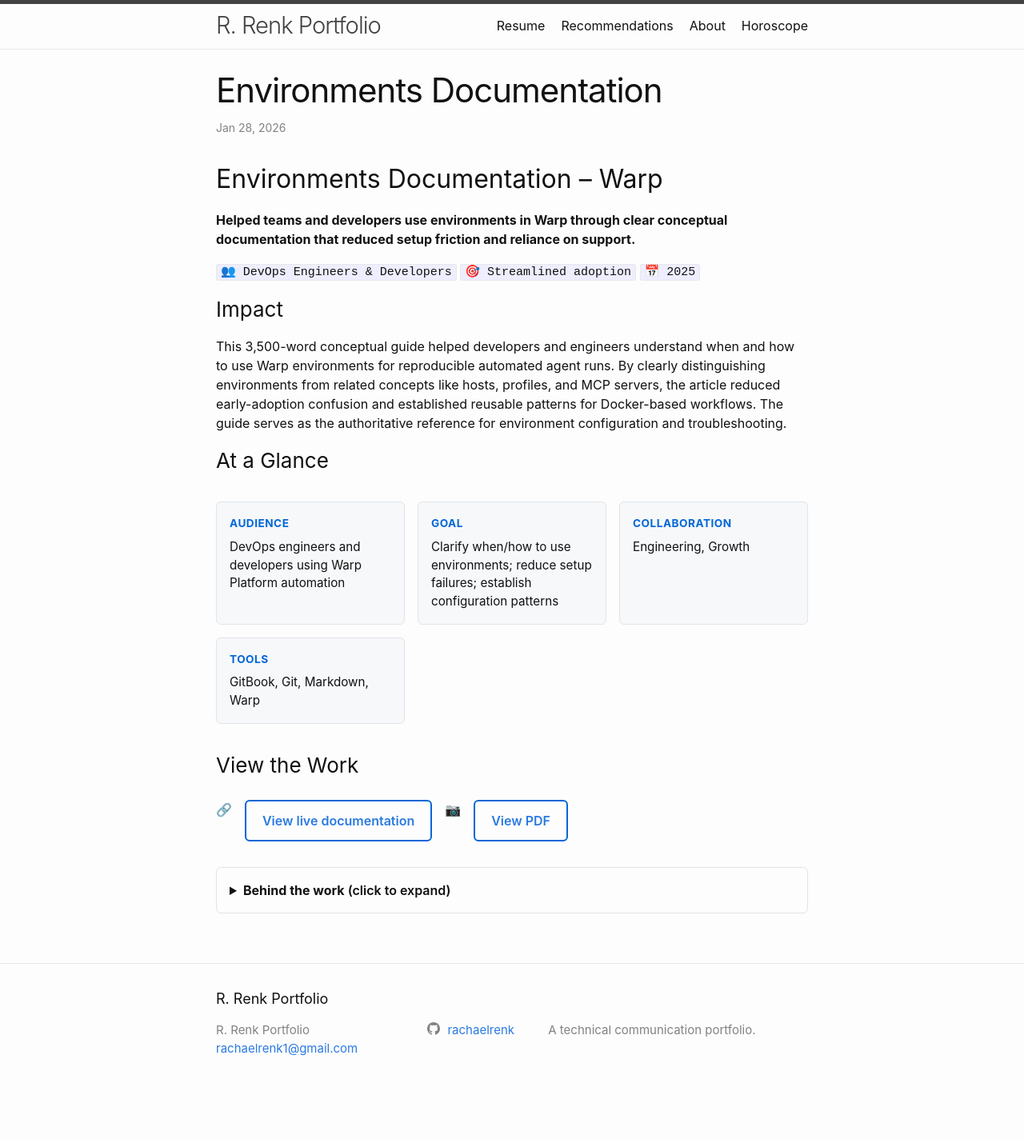
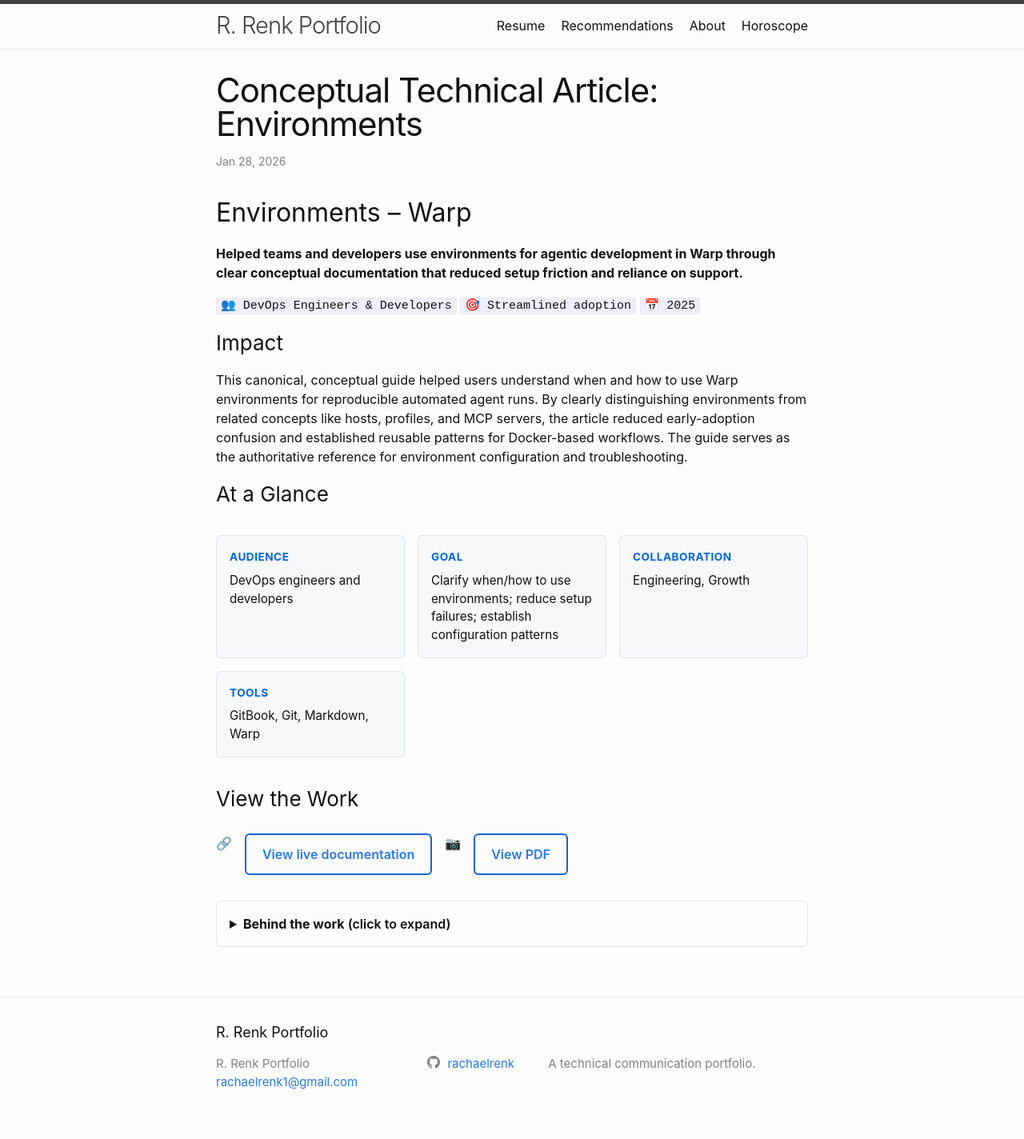
Before and after one commit to rachaelrenk/rachaelrenk.github.io, a Jekyll site: the page built from docs/_posts/2026-01-28-environments-warp.markdown, in a window 1280 px wide. Shown: the whole page at 80% size. Built offline with Jekyll 4.4.1, drawn with Linux system fonts in a browser that asks for light colours; before the commit the page ends 1382 px from its top, so only the background shows below that.

Commit message:
Updating pass 2

```diff
--- a/docs/_posts/2026-01-28-environments-warp.markdown
+++ b/docs/_posts/2026-01-28-environments-warp.markdown
@@ -1,25 +1,25 @@
 ---
 layout: post
-title: "Environments Documentation"
+title: "Conceptual Technical Article: Environments"
 date: 2026-01-28
 ---
 
-## Environments Documentation – Warp
+## Environments – Warp
 
-**Helped teams and developers use environments in Warp through clear conceptual documentation that reduced setup friction and reliance on support.**
+**Helped teams and developers use environments for agentic development in Warp through clear conceptual documentation that reduced setup friction and reliance on support.**
 
 `👥 DevOps Engineers & Developers` `🎯 Streamlined adoption` `📅 2025`
 
 ### Impact
 
-This 3,500-word conceptual guide helped developers and engineers understand when and how to use Warp environments for reproducible automated agent runs. By clearly distinguishing environments from related concepts like hosts, profiles, and MCP servers, the article reduced early-adoption confusion and established reusable patterns for Docker-based workflows. The guide serves as the authoritative reference for environment configuration and troubleshooting.
+This canonical, conceptual guide helped users understand when and how to use Warp environments for reproducible automated agent runs. By clearly distinguishing environments from related concepts like hosts, profiles, and MCP servers, the article reduced early-adoption confusion and established reusable patterns for Docker-based workflows. The guide serves as the authoritative reference for environment configuration and troubleshooting.
 
 ### At a Glance
 
 <div class="work-sample-grid">
   <div class="fact-card">
     <strong>Audience</strong>
-    <p>DevOps engineers and developers using Warp Platform automation</p>
+    <p>DevOps engineers and developers</p>
   </div>
 
   <div class="fact-card">
@@ -49,12 +49,12 @@
 <details>
 <summary><strong>Behind the work</strong> (click to expand)</summary>
 
-<strong>Context:</strong>
-
+<p><strong>Context:</strong></p>
+<p>
 Environments in Warp ensure that ambient agents run with consistent Docker-based toolchains across triggers (Slack, Linear, GitHub, API). Without clear guidance, users struggled to understand when environments were needed versus local runs, how they differed from related platform concepts, and how to troubleshoot configuration issues.
-
-<strong>Activities:</strong>
-
+</p>
+<p><strong>Activities:</strong></p>
+<p>
 <ul>
 <li>Collaborated with product team to validate technical accuracy and align explanations with product vision</li>
 <li>Developed clear information architecture distinguishing environments from: execution hosts, agent profiles, rules, MCP servers, and per-run context</li>
@@ -64,5 +64,6 @@
 <li>Structured complex runtime flow explanation to show what happens during automated runs</li>
 <li>Included concrete code examples for CLI commands and Docker setup patterns</li>
 </ul>
+</p>
 
 </details>
--- a/docs/index.markdown
+++ b/docs/index.markdown
@@ -18,7 +18,7 @@
 Things are under construction around here, so check back often for updates. ✌️
 
 ## **Selected Work Samples**
-* **[Environments Documentation](2026/01/28/environments-warp.html):** "Environments" _(Warp)_
+* **[Technical Canonical Topic](2026/01/28/environments-warp.html):** "Environments" _(Warp)_
 
 * **[Release Notes](2025/10/03/release-notes.html):** Enterprise Server 3.16.0 release notes _(GitHub)_
 
```
Also changed, not shown: docs/_posts/2025-10-05-procedural-topic-2.markdown (+4 -4 lines), docs/_posts/2025-10-06-enterprise-onboarding-guide.markdown (+4 -9 lines).
